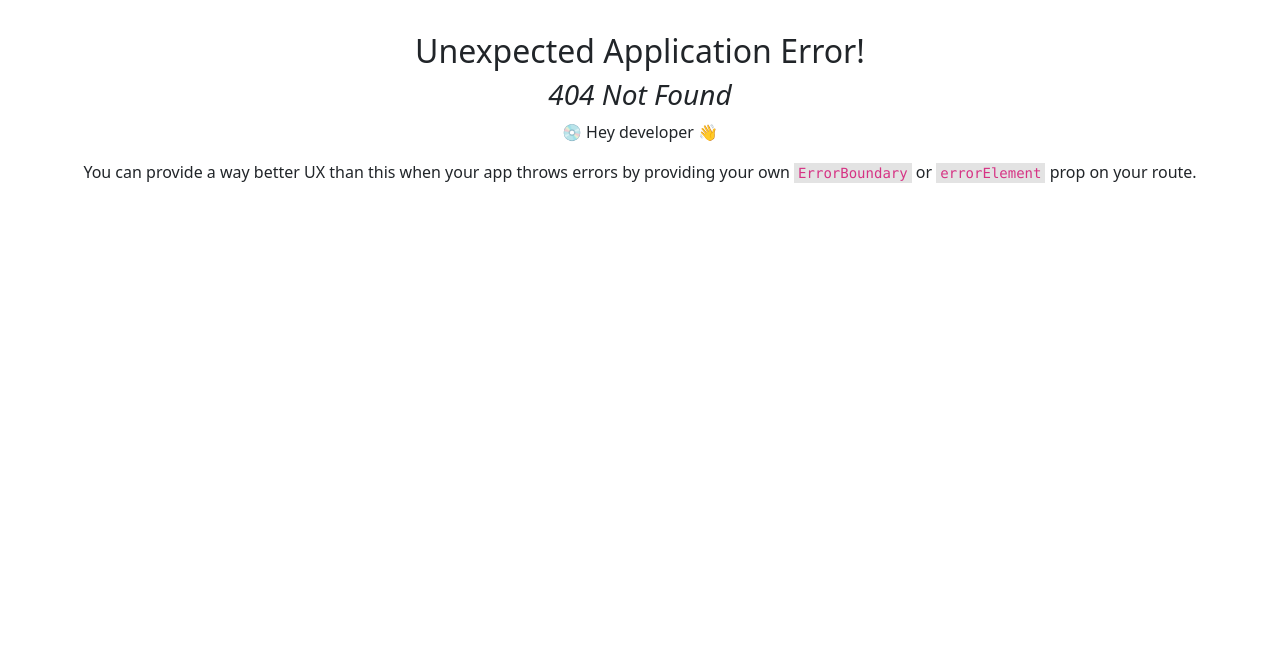
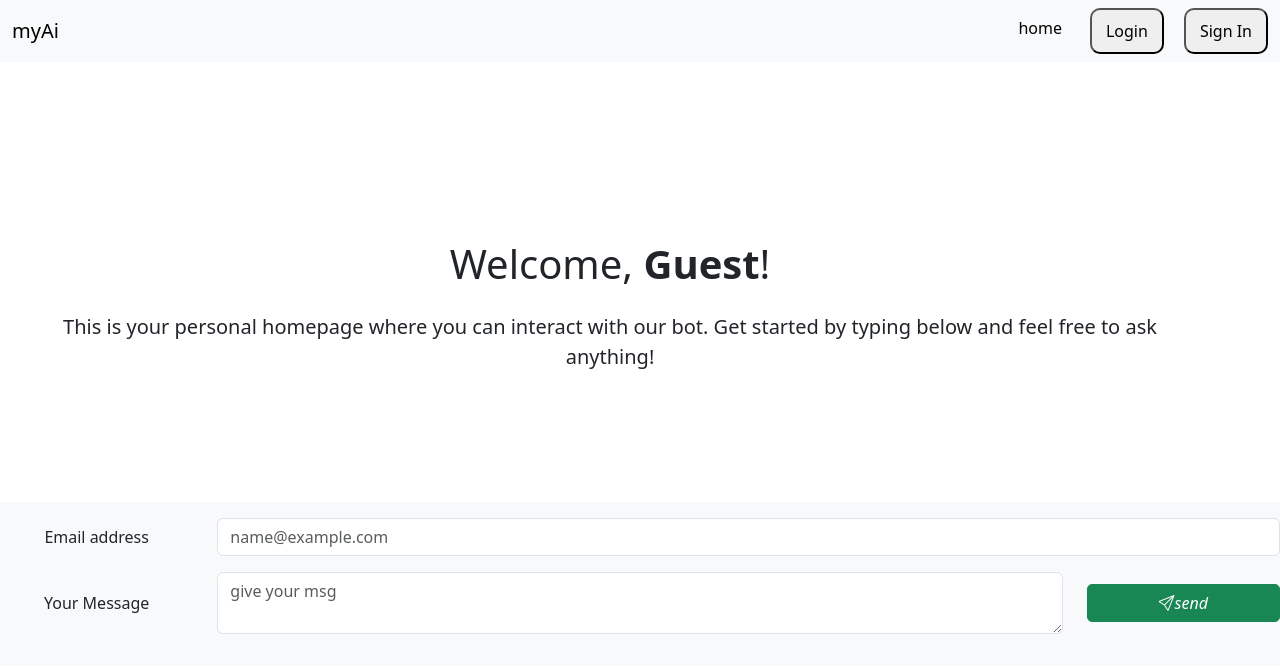
Before and after one commit to praneeth4040/Adjunct, a React (Vite) app in the folder client/: page /home in a window 1280 px wide. Before the commit this address had no page. Shown: the top 672 px of the page. Built offline with nearby package versions, Linux system fonts and the light colour scheme.

Commit message:
some updates in frontend and some updates in openingpage

```diff
--- a/client/package.json
+++ b/client/package.json
@@ -13,6 +13,7 @@
     "axios": "^1.7.9",
     "react": "^18.3.1",
     "react-dom": "^18.3.1",
+    "react-notifications-component": "^4.0.1",
     "react-router-dom": "^7.1.0"
   },
   "devDependencies": {
--- a/client/src/App.css
+++ b/client/src/App.css
@@ -1,7 +1,7 @@
 #root {
   max-width: 1280px;
   margin: 0 auto;
-  padding: 2rem;
+
   text-align: center;
 }
 
--- a/client/src/components/home.jsx
+++ b/client/src/components/home.jsx
@@ -1,20 +1,24 @@
 import React, { useEffect, useState } from 'react';
 import { useLocation } from 'react-router-dom';
 
-
 function Home() {
   const location = useLocation();
-  const name = location.state?.userName;
+  const name = location.state?.userName || 'Guest';
 
+  const [email, setEmail] = useState('');
+  const [message, setMessage] = useState('');
 
+  const handleSubmit = (e) => {
+    e.preventDefault();
+    console.log('Email:', email);
+    console.log('Message:', message);
 
-
-
+    // Clear the fields after submit
+    setEmail('');
+    setMessage('');
+  };
 
   useEffect(() => {
-    // Generate a random message on page load
-
-
     // Disable scrolling when the component is mounted
     document.body.style.overflow = 'hidden';
 
@@ -25,13 +29,17 @@ function Home() {
   }, []);
 
   return (
+    <>
       <div className="d-flex flex-column justify-content-between" style={{ height: '100vh' }}>
-      {/* Main content in the middle of the page */}
-      <div className="container d-flex justify-content-center align-items-center flex-grow-1 text-center"  style={{
+        {/* Main content */}
+        <div
+          className="container d-flex justify-content-center align-items-center flex-grow-1 text-center"
+          style={{
             position: 'absolute',
-        top: '30%', // Set input at 60% of the page height
-        right: "100px"
-        }}>
+            top: '30%', // Position input
+            right: '100px',
+          }}
+        >
           <div>
             <h1>Welcome, <strong>{name}</strong>!</h1>
             <p className="lead mt-4">
@@ -41,38 +49,64 @@ function Home() {
           </div>
         </div>
 
-      {/* Footer with placeholder and send icon */}
-      <footer className="bg-light py-3 text-center"
+        {/* Footer */}
+        <footer
+          className="bg-light py-3 text-center"
           style={{
             position: 'relative',
-        top: '60%', // Set input at 60% of the page height
-        }}>
-        <div className="input-group" >
+            top: '55%',
+          }}
+        >
+          <form onSubmit={handleSubmit}>
+        {/* Email Input */}
+        <div className="mb-3 row">
+          <label htmlFor="emailInput" className="col-sm-2 col-form-label">
+            Email address
+          </label>
+          <div className="col-sm-10">
             <input
+              type="email"
               className="form-control"
-  type="text"
-  defaultValue="ask me."
-  aria-label="readonly input example"
-  readOnly=""
+              id="emailInput"
+              placeholder="name@example.com"
+              value={email}
+              onChange={(e) => setEmail(e.target.value)}
+            />
+          </div>
+        </div>
 
-
+        {/* Message Input */}
+        <div className="mb-3 row align-items-center">
+          <label htmlFor="messageTextarea" className="col-sm-2 col-form-label">
+            Your Message
+          </label>
+          <div className="col-sm-8">
+            <textarea
+              className="form-control"
+              id="messageTextarea"
+              placeholder="give your msg"
+              rows={0}
+              value={message}
+              onChange={(e) => setMessage(e.target.value)}
             />
+          </div>
+          <div className="col-sm-2">
             <button
-            className="btn btn-primary"
+              className="btn btn-success w-100"
               id="sendButton"
+              type="submit"
               style={{
-              borderRadius: '0 5px 5px 0',
-              backgroundColor: 'green', // Set icon color to green
-              border: 'none',
+                borderRadius: '5px',
               }}
-
             >
-            <i className="bi bi-send" style={{ color: 'white' }}></i> {/* Bootstrap icon */}
-
+              <i className="bi bi-send" style={{ color: 'white' }}>send</i>
             </button>
           </div>
+        </div>
+      </form>
         </footer>
       </div>
+    </>
   );
 }
 
--- a/client/src/components/login.jsx
+++ b/client/src/components/login.jsx
@@ -1,96 +1,106 @@
-import React from 'react';
+import React, { useState } from 'react';
 import axios from 'axios';
-import { useState } from 'react';
-import {Link} from 'react-router-dom';
+import { Link } from 'react-router-dom';
 import { useNavigate } from 'react-router-dom';
+
 function LoginPage() {
   const navigate = useNavigate();
-const [email , setEmail] = useState("");
-const [password , setPassword] = useState("");
-  const handleSubmit= async(e)=>{
+  const [email, setEmail] = useState('');
+  const [password, setPassword] = useState('');
+
+  const handleSubmit = async (e) => {
     e.preventDefault();
+
     try {
-      const response = await axios.post("http://localhost:3000/login",{email,password})
+      const response = await axios.post("http://localhost:3000/login", { email, password });
       const val = response.data.value;
       const userName = response.data.name;
-      switch(val){
-        case 0: console.log("Email and Password are required")
+
+      switch(val) {
+        case 0:
+          console.log("Email and Password are required");
           break;
-        case 1: console.log("User not found")
+        case 1:
+          console.log("User not found");
           break;
-        case 2: console.log("Please verify your email first")
+        case 2:
+          console.log("Please verify your email first");
           break;
-        case 3: console.log("Invalid password")
+        case 3:
+          console.log("Invalid password");
           break;
-        case 4: console.log("Internal server error")
+        case 4:
+          console.log("Internal server error");
           break;
-        case 5: console.log("login successful", response.data.token, userName)
-        navigate("/",{state:{userName}});
+        case 5:
+          console.log("Login successful", response.data.token, userName);
+          navigate("/home", { state: { userName } });
           break;
-        default : console.log("undefined error")
+        default:
+          console.log("Undefined error");
           break;
       }
     } catch (error) {
-      console.log("error :",error);
+      console.error("Error:", error);
     }
   }
+
   return (
-
     <main>
-
       <div className="container d-flex justify-content-center align-items-center vh-100">
         <div className="card p-4 shadow" style={{ width: '25rem' }}>
           <h1 className="text-center mb-4">Login</h1>
           <form onSubmit={handleSubmit}>
 
             <div className="mb-3">
-            <label htmlFor="username" className="form-label">
-              Email
-            </label>
+              <label htmlFor="email" className="form-label">Email</label>
               <input
-              type="text"
+                type="email"
                 className="form-control"
                 id="email"
                 value={email}
-              onChange={(e)=> setEmail(e.target.value)}
+                onChange={(e) => setEmail(e.target.value)}
                 required
               />
             </div>
 
             {/* Password Field */}
             <div className="mb-3">
-            <label htmlFor="password" className="form-label">
-              Password
-            </label>
+              <label htmlFor="password" className="form-label">Password</label>
               <input
                 type="password"
                 className="form-control"
                 id="password"
                 placeholder="Enter your password"
                 value={password}
-              onChange={(e)=> setPassword(e.target.value)}
+                onChange={(e) => setPassword(e.target.value)}
                 required
               />
             </div>
 
             {/* Forgot Password Link */}
             <div className="mb-3 text-end">
-            <Link to="/forgetpassword" className="text-decoration-none">
-              Forgot Password?
-            </Link>
+              <Link to="/forgetpassword" className="text-decoration-none">Forgot Password?</Link>
             </div>
 
             {/* Submit Button */}
             <div className="d-grid">
-            <button type="submit" className="btn btn-primary">
-              Submit
-            </button>
+              <button type="submit" className="btn btn-primary">Submit</button>
             </div>
+
+            {/* Sign Up Link */}
+            <div className="mt-3 text-center">
+              <p>
+                Don't have an account?{' '}
+                <Link to="/signin" className="text-decoration-none">Sign Up</Link>
+              </p>
+            </div>
+
           </form>
         </div>
       </div>
     </main>
   );
-};
+}
 
 export default LoginPage;
--- a/client/src/components/navbar.jsx
+++ b/client/src/components/navbar.jsx
@@ -14,7 +14,7 @@ function Navbar() {
                         <div className="collapse navbar-collapse" id="navbarNav">
                             <ul className="navbar-nav ms-auto">
                                 <li className="nav-item">
-                                    <Link className="nav-link active" aria-current="page" to="/">home</Link>
+                                    <Link className="nav-link active" aria-current="page" to="/home">home</Link>
                                 </li>
                                 <li className="nav-item" style={{ marginLeft: '20px' }}>
                                     <button style={{ borderRadius: '10px' }}><Link className="nav-link active" to="/login">Login</Link></button>
--- /dev/null
+++ b/client/src/components/openingpage.jsx
@@ -0,0 +1,64 @@
+import React from 'react';
+import axios from 'axios';
+import { useState } from 'react';
+import {Link} from 'react-router-dom';
+import { useNavigate } from 'react-router-dom';
+function OpenPage()  {
+
+    return ( <>
+    <div>
+      {/* Navbar */}
+      <nav className="navbar navbar-expand-lg navbar-dark" style={{ backgroundColor: "#012730" }}>
+        <div className="container">
+          <a className="navbar-brand" href="#">myAi</a>
+          <button
+            className="navbar-toggler"
+            type="button"
+            data-bs-toggle="collapse"
+            data-bs-target="#navbarNav"
+            aria-controls="navbarNav"
+            aria-expanded="false"
+            aria-label="Toggle navigation"
+          >
+            <span className="navbar-toggler-icon"></span>
+          </button>
+          <div className="collapse navbar-collapse" id="navbarNav">
+            <ul className="navbar-nav ms-auto">
+              <li className="nav-item">
+                <a className="nav-link" href="#">
+                  <i className="bi bi-search"></i>
+                </a>
+              </li>
+            </ul>
+          </div>
+        </div>
+      </nav>
+
+      {/* Main Content */}
+      <div className="text-center text-white py-5" style={{
+        minHeight: "100vh",
+
+        background: "linear-gradient(135deg, rgb(14, 29, 56), rgb(13, 106, 128))"
+      }}>
+        <div className="container" style={{
+            position: 'absolute',
+            top: '30%', // Position input
+            right: '100px'
+        }}>
+
+          <h1 className="display-3 fw-bold mb-4">Introducing myAi</h1>
+          <div className="mb-4">
+            <button className="btn btn-primary btn-lg me-2" ><Link to="/login" style={{ color:"white"}}>Try myAi</Link></button>
+
+          </div>
+          <p className="lead"> <strong>myAi</strong> helps students and professionals save time by automatically generating and sending email responses using AI-powered prompts. Streamline your communication with personalized, professional emails tailored to your needs, without the hassle of writing or replying manually.</p>
+
+        </div>
+      </div>
+    </div>
+
+
+    </> );
+}
+
+export default OpenPage;
```
Also changed, not shown: client/src/App.jsx (+8 -3 lines), 2 other files (tests, documents, lock files or other folders). Lines whose indentation alone changed are shown as unchanged.
